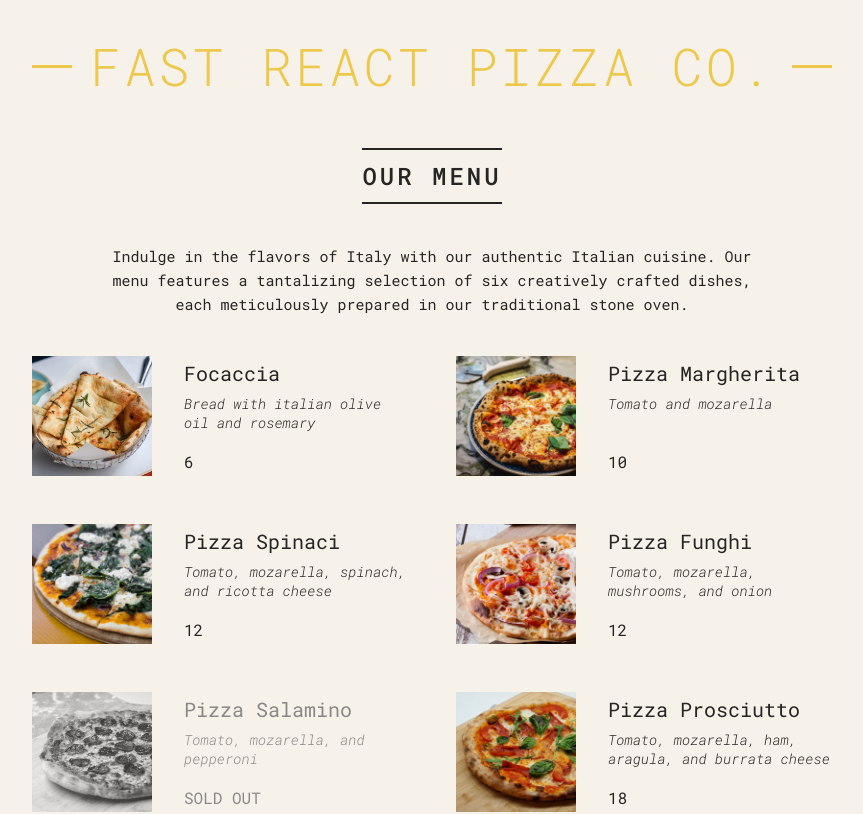
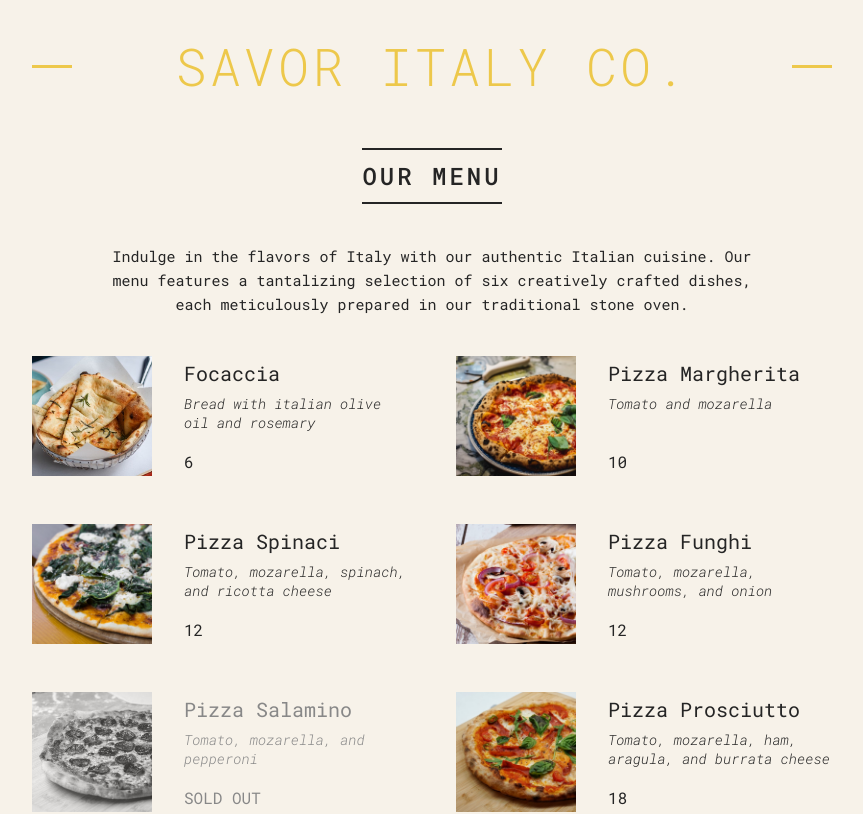
Before and after one commit to Hiladolev/pizza-menu, a React (Create React App) app: page / in a window 1280 px wide. Shown: the top 814 px of the page, without its empty margins (208-1071 px from the left). Built offline with nearby package versions, Linux system fonts and the light colour scheme.

Commit message:
changed header name

```diff
--- a/src/components/Layout/Header.js
+++ b/src/components/Layout/Header.js
@@ -1,7 +1,7 @@
 export default function Header() {
   return (
     <header className="header">
-      <h1>Fast React Pizza Co.</h1>
+      <h1>Savor Italy co.</h1>
     </header>
   );
 }
```
